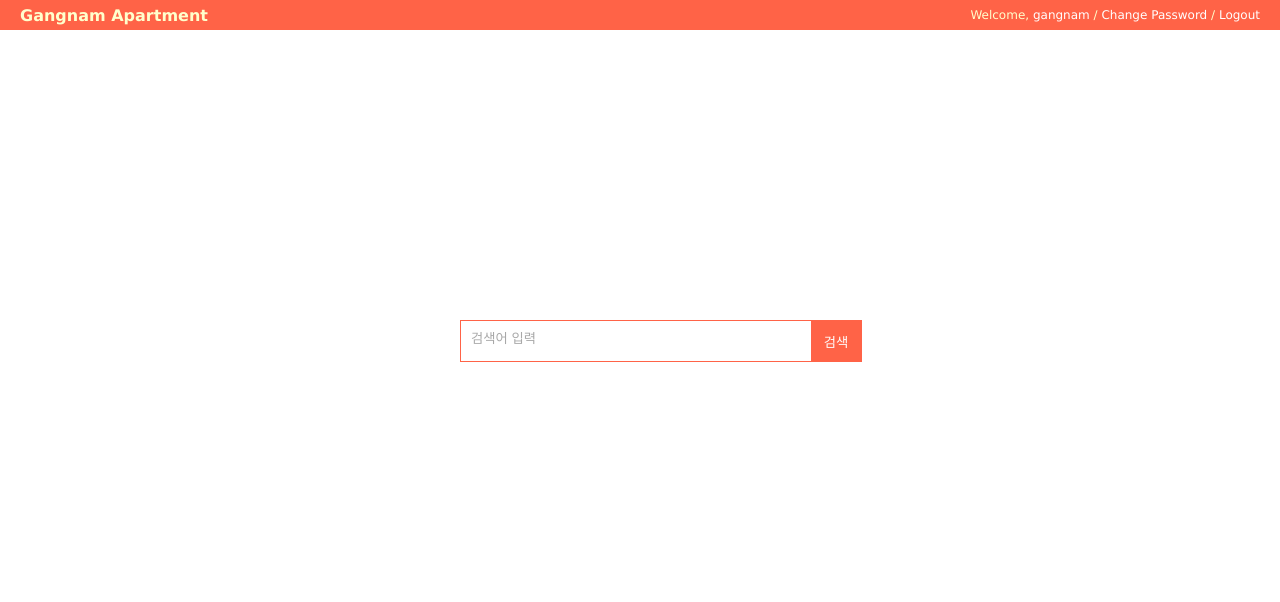
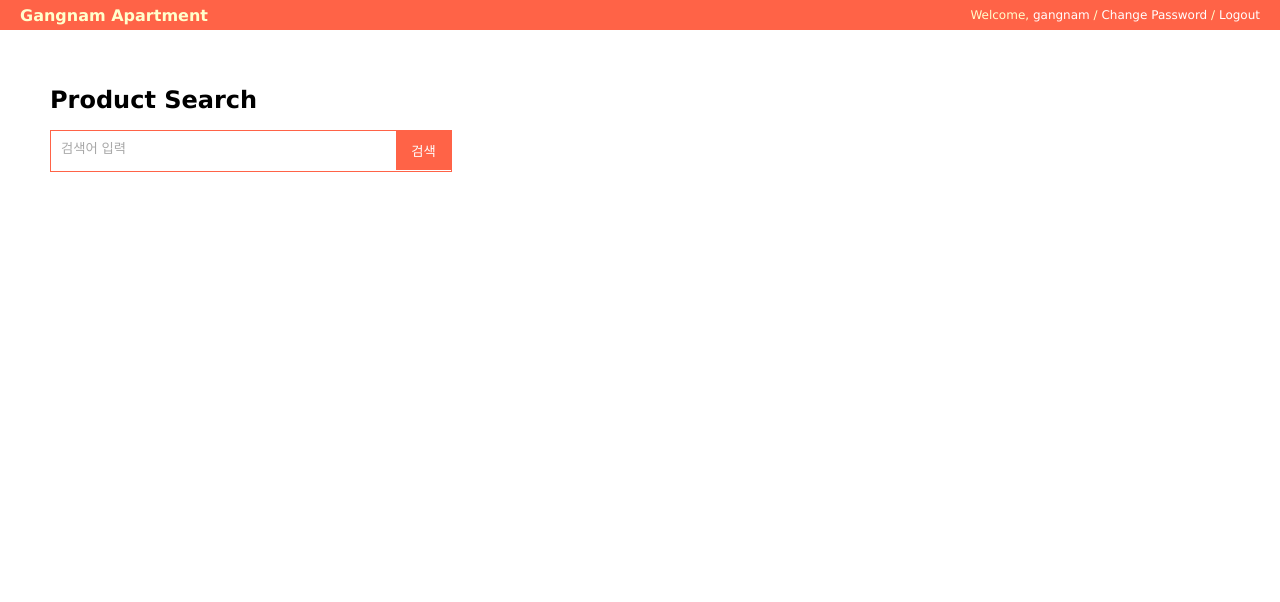
Before and after one commit to tomato6818/gangnamapt, a Django app: page / in a window 1280 px wide. Shown: the top 602 px of the page. Run offline with Django 3.2, Linux system fonts and the light colour scheme.

Commit message:
home page complete

```diff
--- a/gangnamapt/urls.py
+++ b/gangnamapt/urls.py
@@ -17,11 +17,7 @@ from django.contrib import admin
 from django.urls import path,include
 from django.conf.urls import url
 
-from products.views import main
-
-
 urlpatterns = [
     url(r'^admin/', admin.site.urls),
-    url(r'^main/', main),
-    path('', include('home.urls'))
+    path('', include('home.urls')),
 ]
--- /dev/null
+++ b/home/forms.py
@@ -0,0 +1,5 @@
+from django import forms
+
+class PostSearchForm(forms.Form):
+    search_word = forms.CharField(label=''
+                                 ,widget=forms.TextInput(attrs={'placeholder': '검색어 입력', 'id': 'keyword'}))
--- a/home/urls.py
+++ b/home/urls.py
@@ -2,5 +2,6 @@ from django.urls import path
 from . import views
 
 urlpatterns = [
-    path('', views.Home.as_view())
+    # Example: /search/
+    path('', views.Home.as_view()),
 ]
--- a/home/views.py
+++ b/home/views.py
@@ -1,10 +1,22 @@
 from django.views.generic import TemplateView
+from django.views.generic.edit import FormView
+from django.db.models import Q
+from django.shortcuts import render
 
+from products.models import Product
+from home.forms import PostSearchForm
 
-class Home(TemplateView):
-    template_name = "index.html"
+class Home(FormView):
+    form_class = PostSearchForm
+    template_name = "home.html"
 
-    def get_context_data(self, **kwargs):
-        context = super(Home, self).get_context_data(**kwargs)
-        context['data'] = 'hello world'
-        return context
+    def form_valid(self, form):
+        schWord = '%s' % self.request.POST['search_word']
+        product_list = Product.objects.filter(Q(prd_nm__icontains=schWord) | Q(content__icontains=schWord)).distinct()
+
+        context = {}
+        context['form'] = form
+        context['search_term'] = schWord
+        context['object_list'] = product_list
+
+        return render(self.request, self.template_name, context)
--- a/products/views.py
+++ b/products/views.py
@@ -2,5 +2,3 @@ from django.shortcuts import render
 from django.http import HttpResponse
 
 # Create your views here.
-def main(request):
-    return HttpResponse('Hello World!!')
--- a/static/css/home.css
+++ b/static/css/home.css
@@ -16,11 +16,9 @@ div#header {
 
 div#content {
     position:absolute;
-    top:50%;
-    left:50%;
-    overflow:hidden;
-    margin-top:-80px;
-    margin-left:-180px;
+    top:70px;
+    left:50px;
+    right:50px;
 }
 
 div#search {
@@ -81,6 +79,13 @@ table {
 td, th {
     line-height: 18px;
     border-bottom: 1px solid #eee;
+    vertical-align: top;
+    padding: 5px 15px;
+    font-family: "Lucida Grande", Verdana, Arial, sans-serif;
+}
+
+table.product-list, table.product-list th, table.product-list td {
+    border: 1px solid #ccc
 }
 
 input:-ms-input-placeholder {color:#a8a8a8;}
@@ -96,13 +101,12 @@ input {
     float: left;
 }
 
-button {
-    width: 50px;
+input#submit {
+    width: 55px;
     height: 100%;
     border: 0px;
     background: tomato;
     outline: none;
-    float: right;
     color: #ffffff;
     cursor: pointer;
 }
--- /dev/null
+++ b/templates/home.html
@@ -0,0 +1,42 @@
+{% extends "index.html" %}
+
+{% block content %}
+<div id="content">
+
+<h1>Product Search</h1>
+<div id="search">
+<form action="." method="post" > {% csrf_token %}
+    {{ form.as_table }}
+    <input id="submit" type="submit" value="검색" />
+</form>
+</div>
+
+<br/><br/>
+
+{% if object_list %}
+<table class="product-list">
+    <tr>
+        <th>No</th>
+        <th>Name</th>
+        <th>Image</th>
+        <th>Content</th>
+        <th>Create</th>
+    </tr>
+{% for product in object_list %}
+    <tr>
+        <td>{{ product.prd_no }}</td>
+        <td><a href="#">{{ product.prd_nm }}</a></td>
+        <td>{{ product.prd_img }}</td>
+        <td>{{ product.content }}</td>
+        <td>{{ product.create_dt }}</td>
+    </tr>
+{% endfor %}
+</table>
+
+{% elif search_term %}
+<b><i>Search Word({{ search_term }}) Not Found !</i></b>
+{% endif %}
+
+
+</div>
+{% endblock %}
--- a/templates/index.html
+++ b/templates/index.html
@@ -8,18 +8,7 @@
 <script type="text/javascript" src="{% static "js/jquery-3.3.1.min.js" %}"></script>
 <script type="text/javascript">
 $(function(){
-    /* submit 테스트 */
-    $('#sch_btn').click(function(){
-        var keyword = $('#sch_keyword').val()
-        alert("검색어 : "+keyword);
-    })
 
-    $("#sch_keyword").keydown(function (key) {
-        if(key.keyCode == 13){
-            var keyword = $('#sch_keyword').val()
-            alert("검색어 : "+keyword);
-        }
-    });
 });
 </script>
 
@@ -29,14 +18,7 @@ $(function(){
 
 <body>
 
-{% block content %}
-<div id="content">
-    <div id="search">
-        <input type="text" id="sch_keyword" placeholder="검색어 입력">
-        <button type="button" id="sch_btn">검색</button>
-    </div>
-</div>
-{% endblock %}
+{% block content %}{% endblock %}
 
 {% block footer %} {% include 'footer.html' %} {% endblock %}
 </body>
```
Also changed, not shown: uploads/2018/04/05/product/externalFile.png (added), uploads/2018/04/05/product/externalFile_CoIxRgy.png (added), uploads/2018/04/05/product/externalFile_cJFXUNu.png (added), uploads/2018/04/05/product/externalFile_ncW6G6A.png (added).
